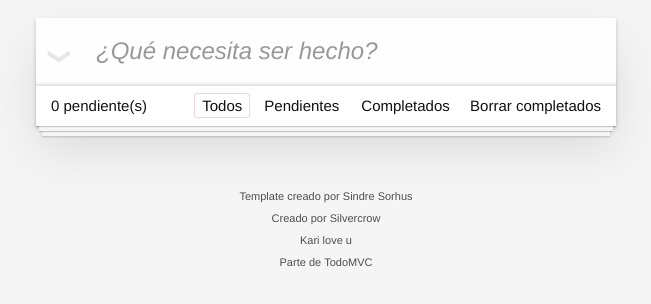
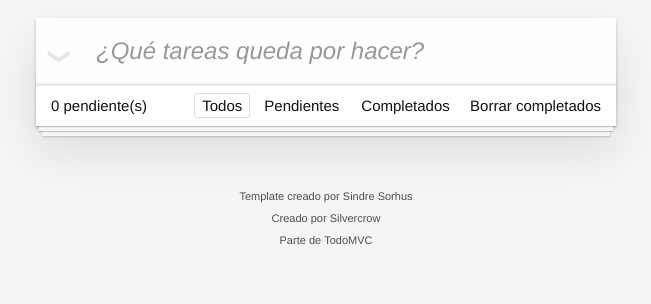
Before and after one commit to silvercrow26/TODO, a website built with webpack: page docs/index.html in a window 1280 px wide. Shown: the part 112-416 px from the top of the page, without its empty margins (314-965 px from the left). Built offline with nearby package versions, Linux system fonts and the light colour scheme.

Commit message:
index actualizado

```diff
--- a/docs/index.html
+++ b/docs/index.html
@@ -1 +1 @@
-<!doctype html><html lang="en"><head><meta charset="utf-8"><meta name="viewport" content="width=device-width,initial-scale=1"><title>Template • TodoMVC</title><script defer="defer" src="main.7bdfd2c08ff4396a4751.js"></script><link href="main.ac9ab35ae5add515ffaf.css" rel="stylesheet"></head><body><section class="todoapp"><header class="header"><h1>Tareas</h1><input class="new-todo" placeholder="¿Qué necesita ser hecho?" autofocus></header><section class="main"><input id="toggle-all" class="toggle-all" type="checkbox"> <label for="toggle-all">Mark all as complete</label><ul class="todo-list"></ul></section><footer class="footer"><span class="todo-count"><strong>0</strong> pendiente(s)</span><ul class="filters"><li><a class="selected filtro" href="#/">Todos</a></li><li><a class="filtro" href="#/active">Pendientes</a></li><li><a class="filtro" href="#/completed">Completados</a></li></ul><button class="clear-completed">Borrar completados</button></footer></section><footer class="info"><p>Template creado por <a href="http://sindresorhus.com">Sindre Sorhus</a></p><p>Creado por <a href="http://todomvc.com">Silvercrow</a></p><p>Kari love u</p><p>Parte de <a href="http://todomvc.com">TodoMVC</a></p></footer></body></html>
+<!doctype html><html lang="en"><head><meta charset="utf-8"><meta name="viewport" content="width=device-width,initial-scale=1"><title>Template • TodoMVC</title><script defer="defer" src="main.7bdfd2c08ff4396a4751.js"></script><link href="main.ac9ab35ae5add515ffaf.css" rel="stylesheet"></head><body><section class="todoapp"><header class="header"><h1>Tareas</h1><input class="new-todo" placeholder="¿Qué tareas queda por hacer?" autofocus></header><section class="main"><input id="toggle-all" class="toggle-all" type="checkbox"> <label for="toggle-all">Mark all as complete</label><ul class="todo-list"></ul></section><footer class="footer"><span class="todo-count"><strong>0</strong> pendiente(s)</span><ul class="filters"><li><a class="selected filtro" href="#/">Todos</a></li><li><a class="filtro" href="#/active">Pendientes</a></li><li><a class="filtro" href="#/completed">Completados</a></li></ul><button class="clear-completed">Borrar completados</button></footer></section><footer class="info"><p>Template creado por <a href="http://sindresorhus.com">Sindre Sorhus</a></p><p>Creado por <a href="http://todomvc.com">Silvercrow</a></p><p>Parte de <a href="http://todomvc.com">TodoMVC</a></p></footer></body></html>
```
